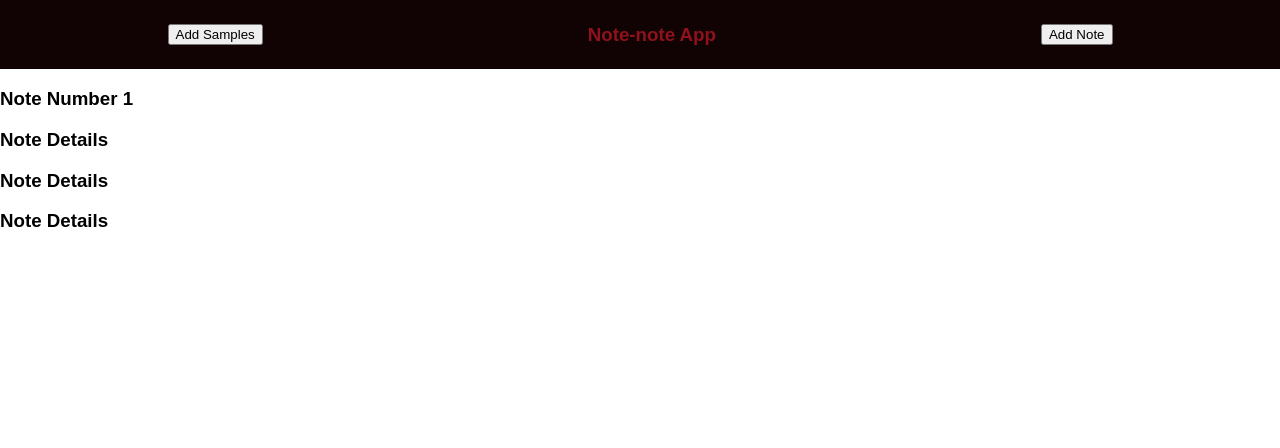
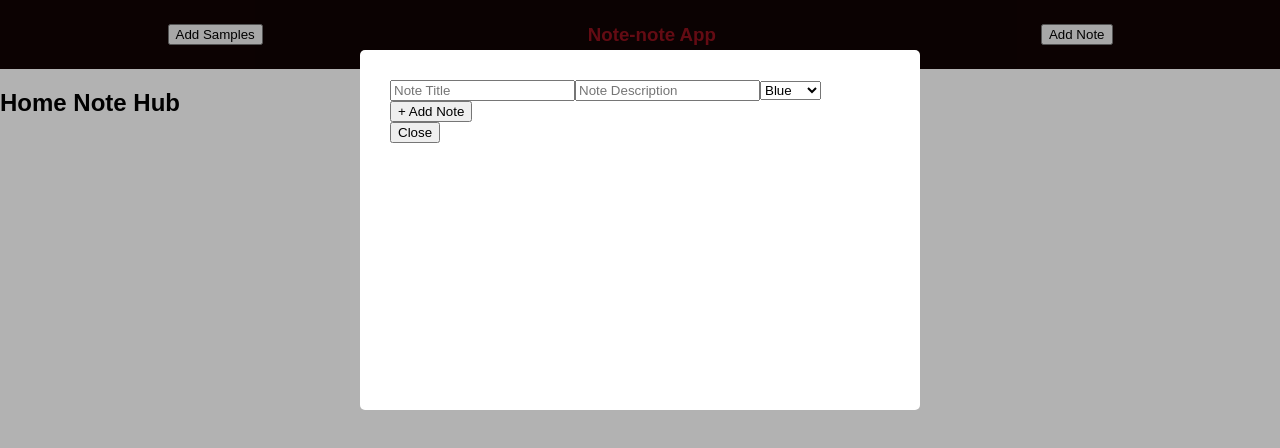
Before and after one commit to Spinaldash/note-note, a React (Create React App) app: page /note/1 in a window 1280 px wide. Both pictures are taken after a click on the button "Add Note". Shown: the top 448 px of the page. Built offline with nearby package versions, Linux system fonts and the light colour scheme.

Commit message:
Removing router, adding modal & addnote functionationality

```diff
--- /dev/null
+++ b/src/components/AddNoteForm.js
@@ -0,0 +1,31 @@
+import React, { Component } from 'react';
+
+class AddFishForm extends Component {
+  createNote(event) {
+    event.preventDefault();
+    const note = {
+      title: this.title.value,
+      description: this.description.value,
+      color: this.color.value
+    }
+    this.props.addNote(note);
+    this.noteForm.reset();
+    this.props.closeModal();
+  }
+  render(){
+    return(
+      <form ref={(input) => this.noteForm = input} onSubmit={ (e) => this.createNote(e)} >
+        <input ref={(input) => this.title = input} type="text" placeholder="Note Title"/>
+        <input ref={(input) => this.description = input} type="textarea" placeholder="Note Description"/>
+        <select ref={(input) => this.color = input}>
+          <option value="blue">Blue</option>
+          <option value="red">Red</option>
+          <option value="yellow">Yellow</option>
+        </select>
+        <button type="submit">+ Add Note</button>
+      </form>
+    )
+  }
+}
+
+export default AddFishForm;
--- a/src/components/App.js
+++ b/src/components/App.js
@@ -1,19 +1,42 @@
 import React, { Component } from 'react';
 import '../assets/App.css';
 import Header from './Header';
-import Main from './Main';
+import Home from './Home';
 import sampleNotes from '../assets/sample-notes';
 
 class App extends Component {
   constructor() {
       super();
       this.state = {
+        showModal: false,
         notes: {},
       };
-      // this.addNote = this.addNote.bind(this);
+
+      this.addNote = this.addNote.bind(this);
       this.loadSamples = this.loadSamples.bind(this);
+      this.openModal = this.openModal.bind(this);
+      this.closeModal = this.closeModal.bind(this);
 
     }
+  addNote(note) {
+    console.log('This is the note:', note);
+    const notes = {...this.state.notes};
+    const timestamp = Date.now();
+    notes[`note${timestamp}`] = note
+    this.setState({ notes });
+  }
+
+  openModal() {
+    this.setState({
+      showModal: true
+    });
+  }
+
+  closeModal() {
+    this.setState({
+      showModal: false
+    });
+  }
 
   loadSamples() {
     this.setState({
@@ -24,8 +47,8 @@ class App extends Component {
   render() {
     return (
       <div>
-        <Header loadSamples={this.loadSamples}/>
-        <Main notes={this.state.notes} />
+        <Header loadSamples={this.loadSamples} openModal={this.openModal}/>
+        <Home addNote={this.addNote} showModal={this.state.showModal} closeModal={this.closeModal} notes={this.state.notes} />
       </div>
     )
   }
--- a/src/components/Header.js
+++ b/src/components/Header.js
@@ -8,7 +8,7 @@ class Header extends Component {
         <nav className='bar'>
           <button className="add-samples mj-button" onClick={this.props.loadSamples}>Add Samples</button>
           <h3>Note-note App</h3>
-          <button className="add-note mj-button">Add Note</button>
+          <button className="add-note mj-button" onClick={this.props.openModal}>Add Note</button>
         </nav>
       </div>
     )
--- a/src/components/Home.js
+++ b/src/components/Home.js
@@ -1,5 +1,6 @@
 import React, { Component } from 'react';
 import NoteCard from './NoteCard'
+import Popup from './Popup'
 // import '../assets/Home.css';
 
 class Home extends Component {
@@ -22,6 +23,9 @@ class Home extends Component {
     const noteIds = Object.keys(this.props.notes)
     return (
       <div>
+        <Popup addNote={this.props.addNote} show={this.props.showModal}
+          closeModal={this.props.closeModal}>
+        </Popup>
         <h2>Home Note Hub</h2>
         <ul className="note-index">
           {noteIds.map(this.renderNotes)}
--- a/src/components/Main.js
+++ /dev/null
@@ -1,24 +0,0 @@
-import React, { Component } from 'react';
-import { Switch, Route } from 'react-router-dom';
-import Home from './Home';
-import NoteDetail from './NoteDetail';
-// import '../assets/Main.css';
-
-
-// note: We are copying all of the props sent to main into Home
-class Main extends Component {
-  render() {
-    return (
-      <main>
-        <Switch>
-          <Route exact path='/' render={() => (
-            <Home {...this.props} />
-          )}/>
-          <Route path='/note/:id' component={NoteDetail}/>
-        </Switch>
-      </main>
-    )
-  }
-}
-
-export default Main;
--- a/src/components/NoteDetail.js
+++ /dev/null
@@ -1,16 +0,0 @@
-import React, { Component } from 'react';
-// import '../assets/NoteDetail.css';
-
-const NoteDetail = (props) => {
-  const noteId = props.match.params.id
-  return (
-    <div>
-      <h3>Note Number {noteId}</h3>
-      <h3>Note Details</h3>
-      <h3>Note Details</h3>
-      <h3>Note Details</h3>
-    </div>
-  )
-}
-
-export default NoteDetail;
--- /dev/null
+++ b/src/components/Popup.js
@@ -0,0 +1,50 @@
+import React from 'react';
+import PropTypes from 'prop-types';
+import AddNoteForm from './AddNoteForm';
+
+class Popup extends React.Component {
+  render() {
+    // Render nothing if the "show" prop is false
+    if(!this.props.show) {
+      return null;
+    }
+
+    // The gray background
+    const backdropStyle = {
+      position: 'fixed',
+      top: 0,
+      bottom: 0,
+      left: 0,
+      right: 0,
+      backgroundColor: 'rgba(0,0,0,0.3)',
+      padding: 50
+    };
+
+    // The modal "window"
+    const modalStyle = {
+      backgroundColor: '#fff',
+      borderRadius: 5,
+      maxWidth: 500,
+      minHeight: 300,
+      margin: '0 auto',
+      padding: 30
+    };
+
+    return (
+      <div className="backdrop" style={backdropStyle}>
+        <div className="modal" style={modalStyle}>
+          <AddNoteForm closeModal={this.props.closeModal} addNote={this.props.addNote}/>
+
+          <div className="footer">
+            <button onClick={this.props.closeModal}>
+              Close
+            </button>
+          </div>
+        </div>
+      </div>
+    );
+  }
+}
+
+
+export default Popup;
--- a/src/index.js
+++ b/src/index.js
@@ -5,10 +5,5 @@ import { BrowserRouter } from 'react-router-dom';
 import './assets/index.css';
 import App from './components/App';
 
-ReactDOM.render((
-  <BrowserRouter>
-    <App />
-  </BrowserRouter>
-
-), document.getElementById('root'));
+ReactDOM.render((<App />), document.getElementById('root'));
 registerServiceWorker();
```
